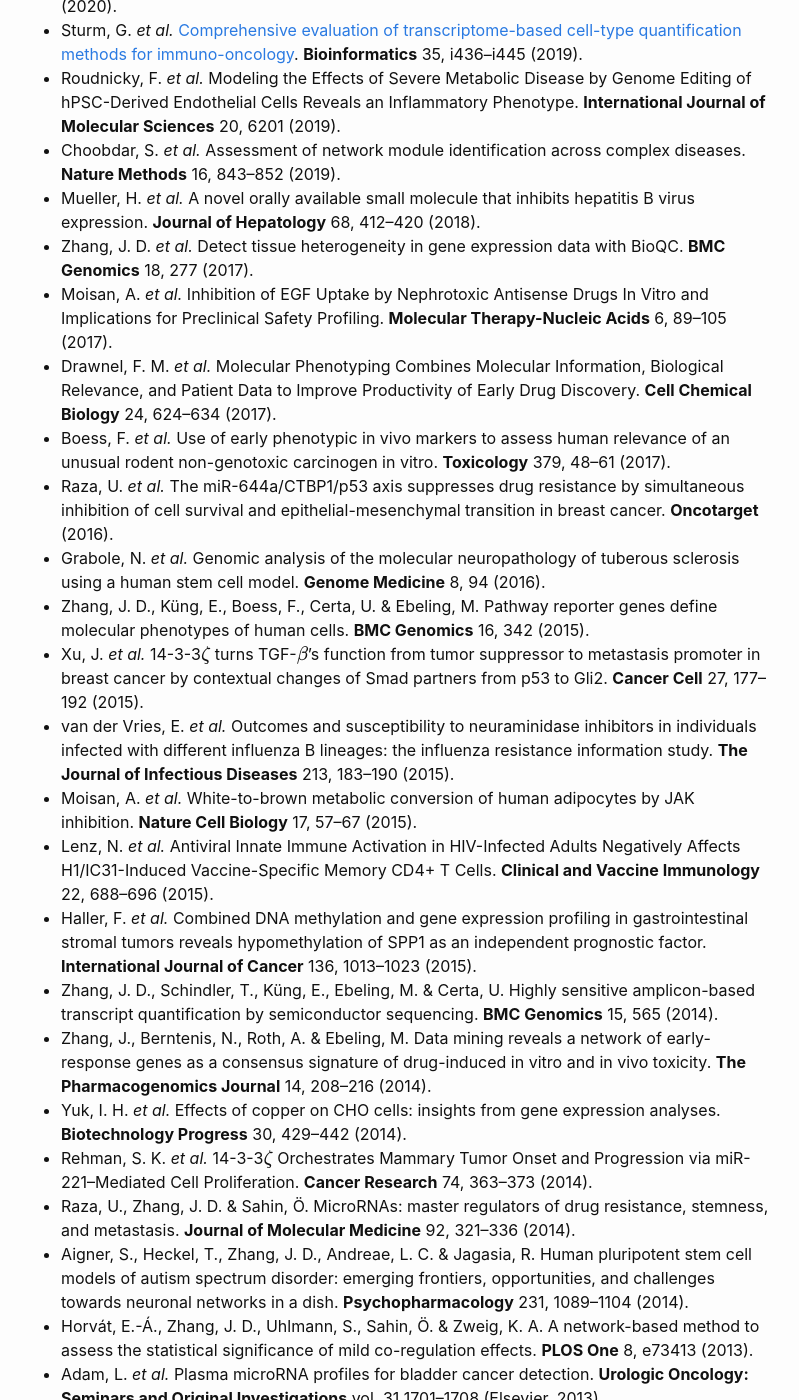
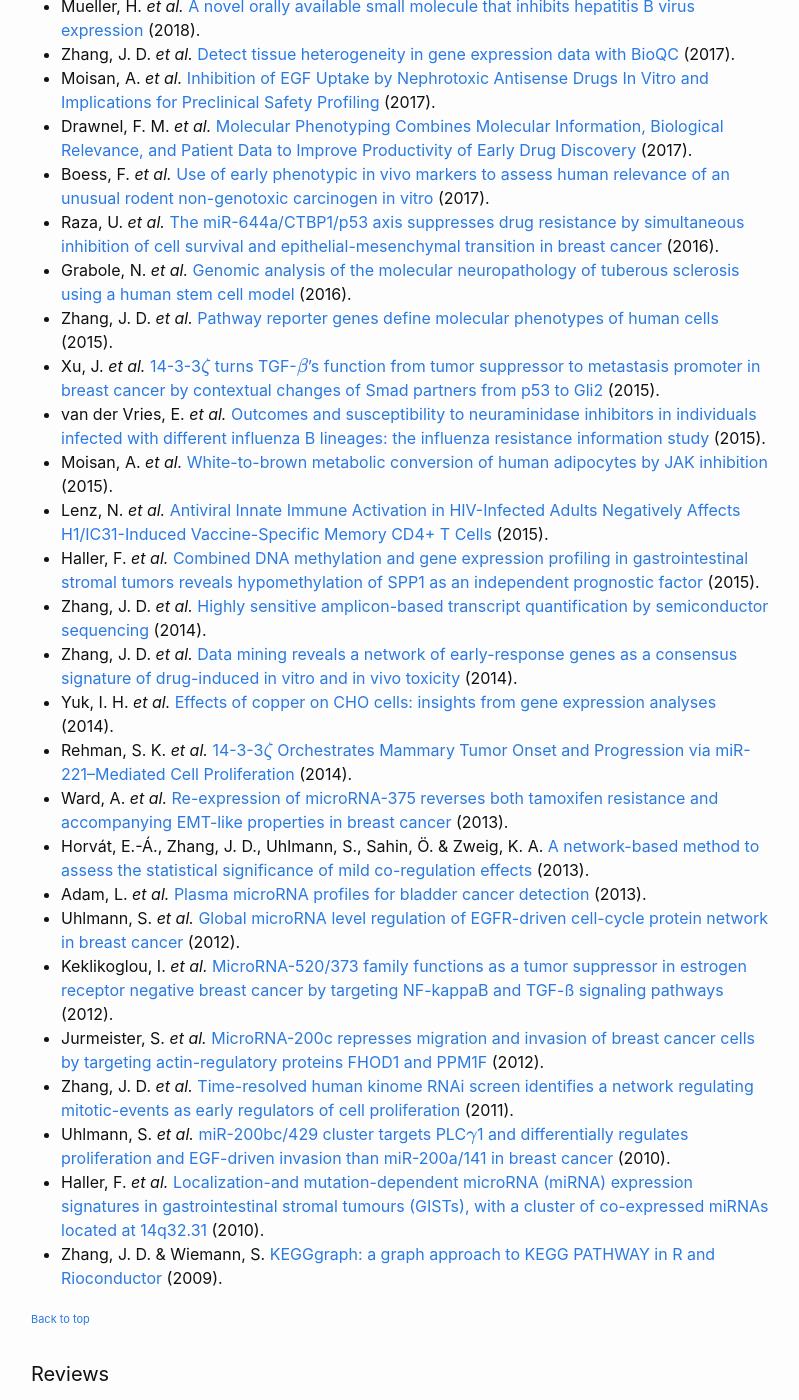
Before and after one commit to Accio/accio.github.io, a Jekyll site: the page built from _pages/publications.md, in a window 1280 px wide and 1400 px high, scrolled down 1322 px. Shown: the whole window, without its empty margins (239-1038 px from the left). Built offline with Jekyll 4.4.1, drawn with Linux system fonts in a browser that asks for light colours; some of the changed text lies outside the part shown.

Commit message:
add links to publications, simplify author lists, and remove journal names

```diff
--- a/_pages/publications.md
+++ b/_pages/publications.md
@@ -20,69 +20,64 @@
 
 Most publications are accessible from [my Google Scholar profile](https://scholar.google.com/citations?user=ths6zX0AAAAJ&hl=en).
 
-* Rot, G. *et al.* [*splicekit*: an integrative toolkit for splicing analysis from short-read RNA-seq](https://www.biorxiv.org/content/10.1101/2023.05.25.542256v1), **Bioinformatics Advances** (2024)
-* Bosch, M. *et al.* [A liver immune rheostat regulates CD8 T cell immunity in chronic HBV infection](https://doi.org/10.1038/s41586-024-07630-7), **Nature** (2024).
-* Courzet, S. *et al*. [G-PLIP: Knowledge graph neural network for structure-free protein-ligand affinity prediction](https://doi.org/10.1016/j.csbj.2024.06.029), **Computational and Structural Biotechnology Journal** (2024).
-* Klughammer, *et al.* [A randomized, double-blind phase 1b study evaluating the safety, tolerability, pharmacokinetics and pharmacodynamics of the NLRP3 inhibitor selnoflast in patients with moderate to severe active ulcerative colitis](https://onlinelibrary.wiley.com/doi/10.1002/ctm2.1471), **Clinical and Translational Medicine** (2023).
-* Wang, L. *et al.* [Discovery of a first-in-class orally available HBV cccDNA inhibitor](https://www.sciencedirect.com/science/article/pii/S0168827822034663), **Journal of Hepatology** (2023)
-* Chen, D. *et al.* [Discovery of Novel cccDNA Reducers toward the Cure of Hepatitis B Virus Infection](https://pubs.acs.org/doi/10.1021/acs.jmedchem.1c02215), **Journal of Medicinal Chemistry** (2022)
-* Gatti, L. *et al.* [Cross-reactive immunity potentially drives global oscillation and opposed alternation patterns of seasonal influenza A viruses](https://www.nature.com/articles/s41598-022-08233-w), **Scientific Reports** (2022)
-* Jaklin, M. *et al.* [Optimization of the *TeraTox* assay for preclinical teratogenicity assessment](https://academic.oup.com/toxsci/advance-article/doi/10.1093/toxsci/kfac046/6575922), **Toxicological Sciences** (2022)
-* Mädler, S. *et al.* [Besca, a single-cell transcriptomics analysis toolkit to accelerate translational research](https://academic.oup.com/nargab/article/3/4/lqab102/6423167), **NAR Genomics and Bioinformatics** (2021)
-* Sturm, G. *et al.* [Tissue heterogeneity is prevalent in gene expression studies](https://academic.oup.com/nargab/article/3/3/lqab077/6363752), **NAR Genomics and Bioinformatics** (2021)
-* Zhang, J. D. [Ten Simple Rules for Doing A Postdoc In Pharma](https://journals.plos.org/ploscompbiol/article?id=10.1371/journal.pcbi.1008989), **PLOS Computational Biology** (2021)
-* Reich, *et al.* [Alzheimer’s Risk Gene TREM2 Determines Functional Properties of New Type of Human iPSC-Derived Microglia](https://www.frontiersin.org/articles/10.3389/fimmu.2020.617860/full), **Frontiers in Immunology** (2021)
-* Jaklin, *et al.* [Focus on germ-layer markers: A human stem cell-based model for in vitro teratogenicity testing](https://doi.org/10.1016/j.reprotox.2020.10.011).
-    **Reproductive Toxicology** (2020)
-* Roudnicky, F. *et al.* [Inducers of the endothelial cell barrier identified
-    through chemogenomic screening in genome-edited hPSC-endothelial
-    cells](https://www.pnas.org/content/early/2020/08/04/1911532117).
-    **Proceedings of the National Academy of Sciences** (2020)
-* Gutbier, S. *et al.* [Large-Scale Production of Human iPSC-Derived Macrophages for Drug Screening](https://www.mdpi.com/1422-0067/21/13/4808). **International Journal of Molecular Sciences** (2020)
-* Zaidan, M. *et al.* [Signaling pathways predisposing to chronic kidney
-    disease progression](https://insight.jci.org/articles/view/126183). **JCI Insight** (2020)
-* Badillo, S. *et al.* [An Introduction to Machine Learning](https://ascpt.onlinelibrary.wiley.com/doi/full/10.1002/cpt.1796). **Clinical Pharmacology & Therapeutics** (2020).
-* Sturm, G. *et al.* [Comprehensive evaluation of transcriptome-based cell-type quantification methods for immuno-oncology](https://doi.org/10.1093/bioinformatics/btz363). **Bioinformatics** 35, i436--i445 (2019).
-* Roudnicky, F. *et al.* Modeling the Effects of Severe Metabolic Disease by Genome Editing of hPSC-Derived Endothelial Cells Reveals an Inflammatory Phenotype. **International Journal of Molecular Sciences** 20, 6201 (2019).
-* Choobdar, S. *et al.* Assessment of network module identification across complex diseases. **Nature Methods** 16, 843--852 (2019).
-* Mueller, H. *et al.* A novel orally available small molecule that inhibits hepatitis B virus expression. **Journal of Hepatology** 68, 412--420 (2018).
-* Zhang, J. D. *et al.* Detect tissue heterogeneity in gene expression data with BioQC. **BMC Genomics** 18, 277 (2017).
-* Moisan, A. *et al.* Inhibition of EGF Uptake by Nephrotoxic Antisense Drugs In Vitro and Implications for Preclinical Safety Profiling. **Molecular Therapy-Nucleic Acids** 6, 89--105 (2017).
-* Drawnel, F. M. *et al.* Molecular Phenotyping Combines Molecular Information, Biological Relevance, and Patient Data to Improve Productivity of Early Drug Discovery. **Cell Chemical Biology** 24, 624--634 (2017).
-* Boess, F. *et al.* Use of early phenotypic in vivo markers to assess human relevance of an unusual rodent non-genotoxic carcinogen in vitro. **Toxicology** 379, 48--61 (2017).
-* Raza, U. *et al.* The miR-644a/CTBP1/p53 axis suppresses drug resistance by simultaneous inhibition of cell survival and epithelial-mesenchymal transition in breast cancer. **Oncotarget** (2016).
-* Grabole, N. *et al.* Genomic analysis of the molecular neuropathology of tuberous sclerosis using a human stem cell model. **Genome Medicine** 8, 94 (2016).
-* Zhang, J. D., Küng, E., Boess, F., Certa, U. & Ebeling, M. Pathway reporter genes define molecular phenotypes of human cells. **BMC Genomics** 16, 342 (2015).
-* Xu, J. *et al.* 14-3-3$\zeta$ turns TGF-$\beta$'s function from tumor suppressor to metastasis promoter in breast cancer by contextual changes of Smad partners from p53 to Gli2. **Cancer Cell** 27, 177--192 (2015).
-* van der Vries, E. *et al.* Outcomes and susceptibility to neuraminidase inhibitors in individuals infected with different influenza B lineages: the influenza resistance information study. **The Journal of Infectious Diseases** 213, 183--190 (2015).
-* Moisan, A. *et al.* White-to-brown metabolic conversion of human adipocytes by JAK inhibition. **Nature Cell Biology** 17, 57--67 (2015).
-* Lenz, N. *et al.* Antiviral Innate Immune Activation in HIV-Infected Adults Negatively Affects H1/IC31-Induced Vaccine-Specific Memory CD4+ T Cells. **Clinical and Vaccine Immunology** 22, 688--696 (2015).
-* Haller, F. *et al.* Combined DNA methylation and gene expression profiling in gastrointestinal stromal tumors reveals hypomethylation of SPP1 as an independent prognostic factor. **International Journal of Cancer** 136, 1013--1023 (2015).
-* Zhang, J. D., Schindler, T., Küng, E., Ebeling, M. & Certa, U. Highly sensitive amplicon-based transcript quantification by semiconductor sequencing. **BMC Genomics** 15, 565 (2014).
-* Zhang, J., Berntenis, N., Roth, A. & Ebeling, M. Data mining reveals a network of early-response genes as a consensus signature of drug-induced in vitro and in vivo toxicity. **The Pharmacogenomics Journal** 14, 208--216 (2014).
-* Yuk, I. H. *et al.* Effects of copper on CHO cells: insights from gene expression analyses. **Biotechnology Progress** 30, 429--442 (2014).
-* Rehman, S. K. *et al.* 14-3-3$\zeta$ Orchestrates Mammary Tumor Onset and Progression via miR-221--Mediated Cell Proliferation. **Cancer Research** 74, 363--373 (2014).
-* Raza, U., Zhang, J. D. & Sahin, Ö. MicroRNAs: master regulators of drug resistance, stemness, and metastasis. **Journal of Molecular Medicine** 92, 321--336 (2014).
-* Aigner, S., Heckel, T., Zhang, J. D., Andreae, L. C. & Jagasia, R. Human pluripotent stem cell models of autism spectrum disorder: emerging frontiers, opportunities, and challenges towards neuronal networks in a dish. **Psychopharmacology** 231, 1089--1104 (2014).
-* Horvát, E.-Á., Zhang, J. D., Uhlmann, S., Sahin, Ö. & Zweig, K. A. A network-based method to assess the statistical significance of mild co-regulation effects. **PLOS One** 8, e73413 (2013).
-* Adam, L. *et al.* Plasma microRNA profiles for bladder cancer detection. **Urologic Oncology: Seminars and Original Investigations** vol. 31 1701--1708 (Elsevier, 2013).
-* Ward, A. *et al.* Abstract A14: Re-expression of microRNA-375 reverses both tamoxifen resistance and accompanying EMT-like properties in breast cancer. **Clinical Cancer Research** 18, A14--A14 (2012).
-* Uhlmann, S. *et al.* Global miRNA regulation of a local protein network: Case study with the EGFR-driven cell cycle network in breast cancer. **Molecular Systems Biology** 8, 570 (2012).
-* Keklikoglou, I. *et al.* MicroRNA-520/373 family functions as a tumor suppressor in estrogen receptor negative breast cancer by targeting NF-kappaB and TGF-ß signaling pathways. **Oncogene** 31, 4150 (2012).
-* Jurmeister, S. *et al.* MicroRNA-200c represses migration and invasion of breast cancer cells by targeting actin-regulatory proteins FHOD1 and PPM1F. **Molecular and Cellular Biology** 32, 633--651 (2012).
-* Zhang, J. D. *et al.* Time-resolved human kinome RNAi screen identifies a network regulating mitotic-events as early regulators of cell proliferation. **PLOS One** 6, e22176 (2011).
-* Uhlmann, S. *et al.* miR-200bc/429 cluster targets PLC$\gamma$1 and differentially regulates proliferation and EGF-driven invasion than miR-200a/141 in breast cancer. **Oncogene** 29, 4297--4306 (2010).
-* Haller, F. *et al.* Localization-and mutation-dependent microRNA (miRNA) expression signatures in gastrointestinal stromal tumours (GISTs), with a cluster of co-expressed miRNAs located at 14q32. 31. **The Journal of Pathology** 220, 71-86 (2010).
-* Zhang, J. D. & Wiemann, S. KEGGgraph: a graph approach to KEGG PATHWAY in R and Rioconductor. **Bioinformatics** 25, 1470-1471 (2009).
+* Rot, G. *et al.* [*splicekit*: an integrative toolkit for splicing analysis from short-read RNA-seq](https://academic.oup.com/bioinformaticsadvances/article/4/1/vbae121/7735317) (2024)
+* Bosch, M. *et al.* [A liver immune rheostat regulates CD8 T cell immunity in chronic HBV infection](https://doi.org/10.1038/s41586-024-07630-7) (2024).
+* Courzet, S. *et al*. [G-PLIP: Knowledge graph neural network for structure-free protein-ligand affinity prediction](https://doi.org/10.1016/j.csbj.2024.06.029) (2024).
+* Klughammer, B. *et al.* [A randomized, double-blind phase 1b study evaluating the safety, tolerability, pharmacokinetics and pharmacodynamics of the NLRP3 inhibitor selnoflast in patients with moderate to severe active ulcerative colitis](https://onlinelibrary.wiley.com/doi/10.1002/ctm2.1471) (2023).
+* Wang, L. *et al.* [Discovery of a first-in-class orally available HBV cccDNA inhibitor](https://www.sciencedirect.com/science/article/pii/S0168827822034663) (2023)
+* Chen, D. *et al.* [Discovery of Novel cccDNA Reducers toward the Cure of Hepatitis B Virus Infection](https://pubs.acs.org/doi/10.1021/acs.jmedchem.1c02215) (2022)
+* Gatti, L. *et al.* [Cross-reactive immunity potentially drives global oscillation and opposed alternation patterns of seasonal influenza A viruses](https://www.nature.com/articles/s41598-022-08233-w) (2022)
+* Jaklin, M. *et al.* [Optimization of the *TeraTox* assay for preclinical teratogenicity assessment](https://academic.oup.com/toxsci/advance-article/doi/10.1093/toxsci/kfac046/6575922) (2022)
+* Mädler, S. *et al.* [Besca, a single-cell transcriptomics analysis toolkit to accelerate translational research](https://academic.oup.com/nargab/article/3/4/lqab102/6423167) (2021)
+* Sturm, G. *et al.* [Tissue heterogeneity is prevalent in gene expression studies](https://academic.oup.com/nargab/article/3/3/lqab077/6363752) (2021)
+* Zhang, J. D. [Ten Simple Rules for Doing A Postdoc In Pharma](https://journals.plos.org/ploscompbiol/article?id=10.1371/journal.pcbi.1008989) (2021)
+* Reich, *et al.* [Alzheimer’s Risk Gene TREM2 Determines Functional Properties of New Type of Human iPSC-Derived Microglia](https://www.frontiersin.org/articles/10.3389/fimmu.2020.617860/full) (2021)
+* Jaklin, *et al.* [Focus on germ-layer markers: A human stem cell-based model for in vitro teratogenicity testing](https://doi.org/10.1016/j.reprotox.2020.10.011) (2020)
+* Roudnicky, F. *et al.* [Inducers of the endothelial cell barrier identified through chemogenomic screening in genome-edited hPSC-endothelial cells](https://www.pnas.org/content/early/2020/08/04/1911532117) (2020)
+* Gutbier, S. *et al.* [Large-Scale Production of Human iPSC-Derived Macrophages for Drug Screening](https://www.mdpi.com/1422-0067/21/13/4808) (2020)
+* Zaidan, M. *et al.* [Signaling pathways predisposing to chronic kidney disease progression](https://insight.jci.org/articles/view/126183) (2020)
+* Sturm, G. *et al.* [Comprehensive evaluation of transcriptome-based cell-type quantification methods for immuno-oncology](https://doi.org/10.1093/bioinformatics/btz363) (2019).
+* Roudnicky, F. *et al.* [Modeling the Effects of Severe Metabolic Disease by Genome Editing of hPSC-Derived Endothelial Cells Reveals an Inflammatory Phenotype](https://www.mdpi.com/1422-0067/20/24/6201) (2019)
+* Choobdar, S. *et al.* [Assessment of network module identification across complex diseases](https://www.nature.com/articles/s41592-019-0509-5) (2019).
+* Mueller, H. *et al.* [A novel orally available small molecule that inhibits hepatitis B virus expression](https://www.sciencedirect.com/science/article/pii/S0168827817323930) (2018).
+* Zhang, J. D. *et al.* [Detect tissue heterogeneity in gene expression data with BioQC](https://bmcgenomics.biomedcentral.com/articles/10.1186/s12864-017-3661-2) (2017).
+* Moisan, A. *et al.* [Inhibition of EGF Uptake by Nephrotoxic Antisense Drugs In Vitro and Implications for Preclinical Safety Profiling](https://doi.org/10.1016/j.omtn.2016.11.006) (2017).
+* Drawnel, F. M. *et al.* [Molecular Phenotyping Combines Molecular Information, Biological Relevance, and Patient Data to Improve Productivity of Early Drug Discovery](https://doi.org/10.1016/j.chembiol.2017.03.016) (2017).
+* Boess, F. *et al.* [Use of early phenotypic in vivo markers to assess human relevance of an unusual rodent non-genotoxic carcinogen in vitro](https://doi.org/10.1016/j.tox.2017.01.018) (2017).
+* Raza, U. *et al.* [The miR-644a/CTBP1/p53 axis suppresses drug resistance by simultaneous inhibition of cell survival and epithelial-mesenchymal transition in breast cancer](https://www.ncbi.nlm.nih.gov/pmc/articles/pmid/27409664/) (2016).
+* Grabole, N. *et al.* [Genomic analysis of the molecular neuropathology of tuberous sclerosis using a human stem cell model](https://genomemedicine.biomedcentral.com/articles/10.1186/s13073-016-0347-3) (2016).
+* Zhang, J. D. *et al.* [Pathway reporter genes define molecular phenotypes of human cells](https://bmcgenomics.biomedcentral.com/articles/10.1186/s12864-015-1532-2) (2015).
+* Xu, J. *et al.* [14-3-3$\zeta$ turns TGF-$\beta$'s function from tumor suppressor to metastasis promoter in breast cancer by contextual changes of Smad partners from p53 to Gli2](https://linkinghub.elsevier.com/retrieve/pii/S1535-6108(14)00476-0) (2015).
+* van der Vries, E. *et al.* [Outcomes and susceptibility to neuraminidase inhibitors in individuals infected with different influenza B lineages: the influenza resistance information study](https://academic.oup.com/jid/article-lookup/doi/10.1093/infdis/jiv375) (2015).
+* Moisan, A. *et al.* [White-to-brown metabolic conversion of human adipocytes by JAK inhibition](https://www.ncbi.nlm.nih.gov/pmc/articles/pmid/25487280/) (2015).
+* Lenz, N. *et al.* [Antiviral Innate Immune Activation in HIV-Infected Adults Negatively Affects H1/IC31-Induced Vaccine-Specific Memory CD4+ T Cells](https://pubmed.ncbi.nlm.nih.gov/25924764/) (2015).
+* Haller, F. *et al.* [Combined DNA methylation and gene expression profiling in gastrointestinal stromal tumors reveals hypomethylation of SPP1 as an independent prognostic factor](https://pubmed.ncbi.nlm.nih.gov/25046773/) (2015).
+* Zhang, J. D. *et al.* [Highly sensitive amplicon-based transcript quantification by semiconductor sequencing](https://pubmed.ncbi.nlm.nih.gov/24997760/) (2014).
+* Zhang, J. D. *et al.* [Data mining reveals a network of early-response genes as a consensus signature of drug-induced in vitro and in vivo toxicity](https://pubmed.ncbi.nlm.nih.gov/24217556/) (2014).
+* Yuk, I. H. *et al.* [Effects of copper on CHO cells: insights from gene expression analyses](https://pubmed.ncbi.nlm.nih.gov/24403277/) (2014).
+* Rehman, S. K. *et al.* [14-3-3$\zeta$ Orchestrates Mammary Tumor Onset and Progression via miR-221--Mediated Cell Proliferation](https://pubmed.ncbi.nlm.nih.gov/24197133/) (2014).
+* Ward, A. *et al.* [Re-expression of microRNA-375 reverses both tamoxifen resistance and accompanying EMT-like properties in breast cancer](https://doi.org/10.1038/onc.2012.128) (2013).
+* Horvát, E.-Á., Zhang, J. D., Uhlmann, S., Sahin, Ö. & Zweig, K. A. [A network-based method to assess the statistical significance of mild co-regulation effects](https://dx.plos.org/10.1371/journal.pone.0073413) (2013).
+* Adam, L. *et al.* [Plasma microRNA profiles for bladder cancer detection](https://www.ncbi.nlm.nih.gov/pmc/articles/PMC5226073/) (2013).
+* Uhlmann, S. *et al.* [Global microRNA level regulation of EGFR-driven cell-cycle protein network in breast cancer](https://doi.org/10.1038/msb.2011.100) (2012).
+* Keklikoglou, I. *et al.* [MicroRNA-520/373 family functions as a tumor suppressor in estrogen receptor negative breast cancer by targeting NF-kappaB and TGF-ß signaling pathways](https://www.nature.com/articles/onc2011571) (2012).
+* Jurmeister, S. *et al.* [MicroRNA-200c represses migration and invasion of breast cancer cells by targeting actin-regulatory proteins FHOD1 and PPM1F](https://www.tandfonline.com/doi/full/10.1128/MCB.06212-11) (2012).
+* Zhang, J. D. *et al.* [Time-resolved human kinome RNAi screen identifies a network regulating mitotic-events as early regulators of cell proliferation](https://journals.plos.org/plosone/article?id=10.1371/journal.pone.0022176) (2011).
+* Uhlmann, S. *et al.* [miR-200bc/429 cluster targets PLC$\gamma$1 and differentially regulates proliferation and EGF-driven invasion than miR-200a/141 in breast cancer](https://www.nature.com/articles/onc2010201) (2010).
+* Haller, F. *et al.* [Localization-and mutation-dependent microRNA (miRNA) expression signatures in gastrointestinal stromal tumours (GISTs), with a cluster of co-expressed miRNAs located at 14q32.31](https://pathsocjournals.onlinelibrary.wiley.com/doi/10.1002/path.2610) (2010).
+* Zhang, J. D. & Wiemann, S. [KEGGgraph: a graph approach to KEGG PATHWAY in R and Rioconductor](https://academic.oup.com/bioinformatics/article/25/11/1470/330944) (2009).
 {: reversed="reversed"}
 
 <p id="reviews"></p>
 <a href="#top" style="font-size: 11px;">Back to top</a>
 #### Reviews
 
-* Bassani, *et al.* [Another string to your bow: machine learning prediction of the pharmacokinetic properties of small molecules](https://www.tandfonline.com/doi/full/10.1080/17460441.2024.2348157) [Review], **Expert Opinion on Drug Discovery** (2024).
-* Michoel, T. and Zhang, J. D. [Causal inference in drug discovery and development](https://www.sciencedirect.com/science/article/pii/S1359644623002532) [Review],  **Drug Discovery Today** (2023)
-* Zhang, J. D., Sach-Peltason, L., Kramer, C., Wang, K. & Ebeling, M. [Multiscale modelling of drug mechanism and safety](https://doi.org/10.1016/j.drudis.2019.12.009). [Review], **Drug Discovery Today** (2019).
+* Bassani, *et al.* [Another string to your bow: machine learning prediction of the pharmacokinetic properties of small molecules](https://www.tandfonline.com/doi/full/10.1080/17460441.2024.2348157) (2024).
+* Michoel, T. and Zhang, J. D. [Causal inference in drug discovery and development](https://www.sciencedirect.com/science/article/pii/S1359644623002532) (2023)
+* Badillo, S. *et al.* [An Introduction to Machine Learning](https://ascpt.onlinelibrary.wiley.com/doi/full/10.1002/cpt.1796) (2020)
+* Zhang, J. D. * et al.* [Multiscale modelling of drug mechanism and safety](https://doi.org/10.1016/j.drudis.2019.12.009) (2019).
+* Raza, U. *et al.* [MicroRNAs: master regulators of drug resistance, stemness, and metastasis](https://pubmed.ncbi.nlm.nih.gov/24509937/) (2014).
+* Aigner, S. *et al.* [Human pluripotent stem cell models of autism spectrum disorder: emerging frontiers, opportunities, and challenges towards neuronal networks in a dish](https://pubmed.ncbi.nlm.nih.gov/24232378/) (2014).
 
 <p id="preprints"></p>
 <a href="#top" style="font-size: 11px;">Back to top</a>
@@ -92,14 +87,14 @@
 * Valeanu, A. *et al.* [Kinex infers causal kinases from phosphoproteomics data](https://www.biorxiv.org/content/10.1101/2023.11.23.568445v1) (2023)
 * Geser, P. and Zhang, J. D. [Gene symbol recognition with GeneOCR](https://www.biorxiv.org/content/10.1101/2022.07.01.498459v3) (2022)
 * Zhang, Y. *et al.* [A Novel, Anatomy-Similar in Vitro Model of 3D Airway Epithelial for Anti-Coronavirus Drug Discovery](https://doi.org/10.1101/2021.03.03.433824) (2021)
-* Fang, T., Davydov, I., Marbach, D. & Zhang, J. D. [Gene-set enrichment with regularized regression](https://www.biorxiv.org/content/10.1101/659920v2) (2019).
+* Fang, T. *et al.* [Gene-set enrichment with regularized regression](https://www.biorxiv.org/content/10.1101/659920v2) (2019).
 
 <p id="patents"></p>
 <a href="#top" style="font-size: 11px;">Back to top</a>
 #### Patents
 
-* Oligonucleotides for modulating RTEL1 expression. (2020)
-* Pyrrolo[2,3-b]pyrazine compounds as cccDNA inhibitors for the treatment of Hepatitis B Virus (HBV) infection. (2018)
+* [Oligonucleotides for modulating RTEL1 expression](https://patents.google.com/patent/MX2021000404A/en) (2020)
+* [Pyrrolo\[2,3-b\]pyrazine compounds as cccDNA inhibitors for the treatment of Hepatitis B Virus (HBV) infection](https://patents.google.com/patent/EP3720441A1) (2018)
 
 <p id="book"></p>
 <a href="#top" style="font-size: 11px;">Back to top</a>
@@ -120,7 +115,7 @@
 * Bosch, M *et al.* [OS-032 A PKA-associated liver-tissue rheostat curbs T cell receptor signalling and effector function of virus-specific CD8 T cells in chronic viral hepatitis](https://www.easlcongress.eu/wp-content/uploads/2023/06/EASL_2023_Congress_Abstracts_version5_20June_compressed.pdf). **EASL** (European Association for the Study of the Liver)/ **Journal of Hepatology** (2023)
 * Klughammer, B *et al.* [P805 Selnoflast, a potent NLRP3 inhibitor - results from a phase 1b experimental medicine study in patients with Ulcerative Colitis](https://academic.oup.com/ecco-jcc/article/17/Supplement_1/i938/7010202). **Journal of Crohn's and Colitis** (2023)
 * Zhou, X *et al.* [PS-156-Antigen suppression effect of the core protein allosteric modulator R07049389 in AAV-HBV mice is accompanied by transient upregulation of immune-cell gene signatures in the liver](https://doi.org/10.1016/S0618-8278\(19\)30174-4). Journal of Hepatology (2019)
-* Ward, A. *et al.* Re-expression of microRNA-375 reverses both tamoxifen resistance and accompanying EMT-like properties in breast cancer. **Oncogene** 32, 1173--1182 (2013).
+* Ward, A. *et al.* Abstract A14: Re-expression of microRNA-375 reverses both tamoxifen resistance and accompanying EMT-like properties in breast cancer (2012).
 
 <p id="essays"></p>
 <a href="#top" style="font-size: 11px;">Back to top</a>
```
